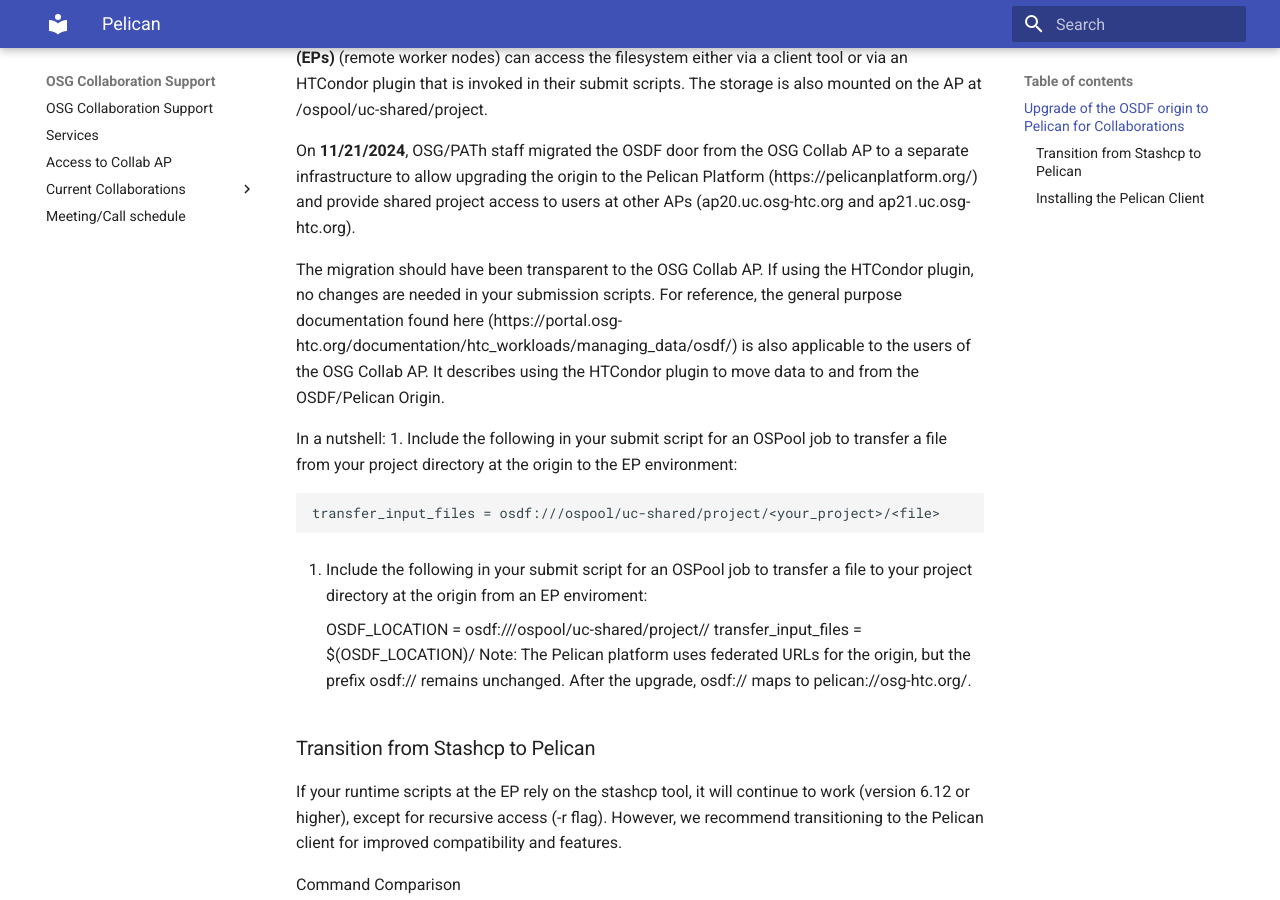
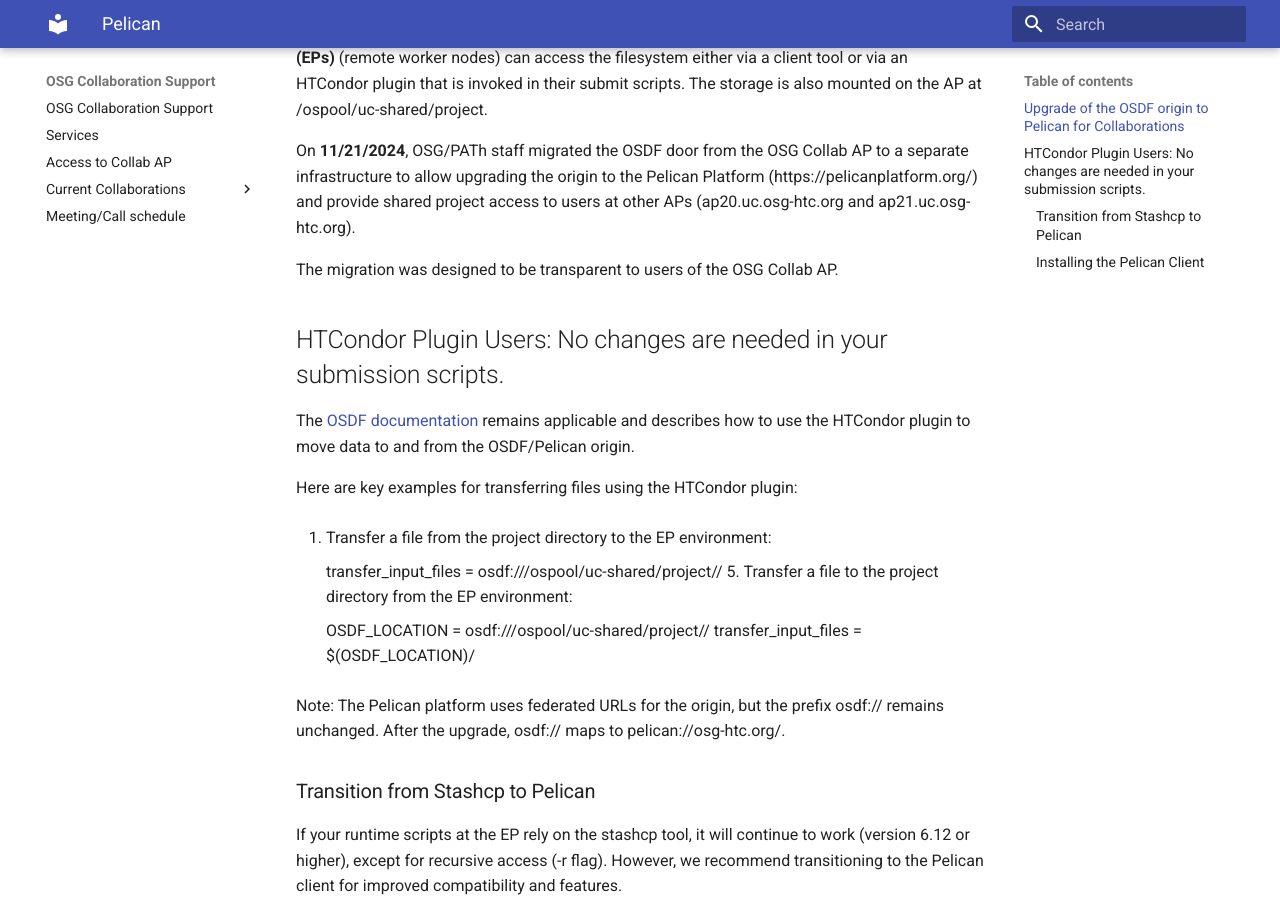
Before and after one commit to osg-htc/collaboration-support, an MkDocs documentation site: the page built from docs/misc/pelican.md, in a window 1280 px wide and 900 px high, scrolled down 262 px. Built offline with MkDocs 1.6.1 and Material for MkDocs 9.7.7, drawn with Linux system fonts in a browser that asks for light colours.

Commit message:
Update pelican.md

```diff
--- a/docs/misc/pelican.md
+++ b/docs/misc/pelican.md
@@ -4,16 +4,22 @@
 
 On **11/21/2024**, OSG/PATh staff migrated the OSDF door from the OSG Collab AP to a separate infrastructure to allow upgrading the origin to the Pelican Platform (https://pelicanplatform.org/) and provide shared project access to users at other APs (ap20.uc.osg-htc.org and ap21.uc.osg-htc.org).
 
-The migration should have been transparent to the OSG Collab AP. If using the HTCondor plugin, no changes are needed in your submission scripts. For reference, the general purpose documentation found here (https://portal.osg-htc.org/documentation/htc_workloads/managing_data/osdf/) is also applicable to the users of the OSG Collab AP. It describes using the HTCondor plugin to move data to and from the OSDF/Pelican Origin.
+The migration was designed to be transparent to users of the OSG Collab AP.
 
-In a nutshell:
-  1. Include the following in your submit script for an OSPool job to transfer a file from your project directory at the origin to the EP environment:
+## HTCondor Plugin Users: No changes are needed in your submission scripts.
+
+The [OSDF documentation](https://portal.osg-htc.org/documentation/htc_workloads/managing_data/osdf/) remains applicable and describes how to use the HTCondor plugin to move data to and from the OSDF/Pelican origin.
+
+Here are key examples for transferring files using the HTCondor plugin:
+
+  1. Transfer a file from the project directory to the EP environment:
 
     transfer_input_files = osdf:///ospool/uc-shared/project/<your_project>/<file>
-  5. Include the following in your submit script for an OSPool job to transfer a file to your project directory at the origin from an EP enviroment:
+  5. Transfer a file to the project directory from the EP environment:
 
     OSDF_LOCATION = osdf:///ospool/uc-shared/project/<your_project>/<file>
     transfer_input_files = $(OSDF_LOCATION)/<file>
+
 Note: The Pelican platform uses federated URLs for the origin, but the prefix osdf:// remains unchanged. After the upgrade, osdf:// maps to pelican://osg-htc.org/.
 
 ### Transition from Stashcp to Pelican
```
